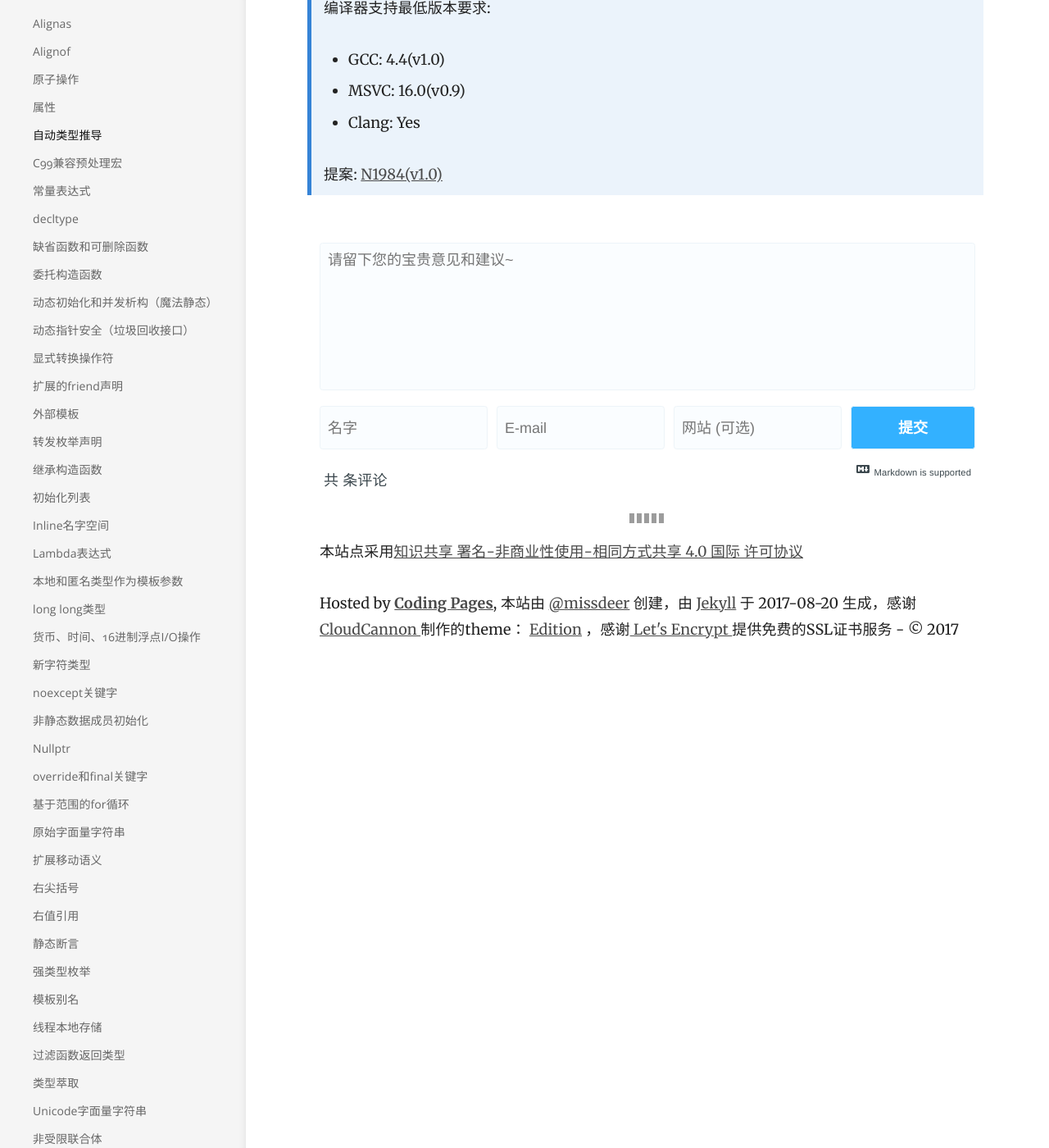
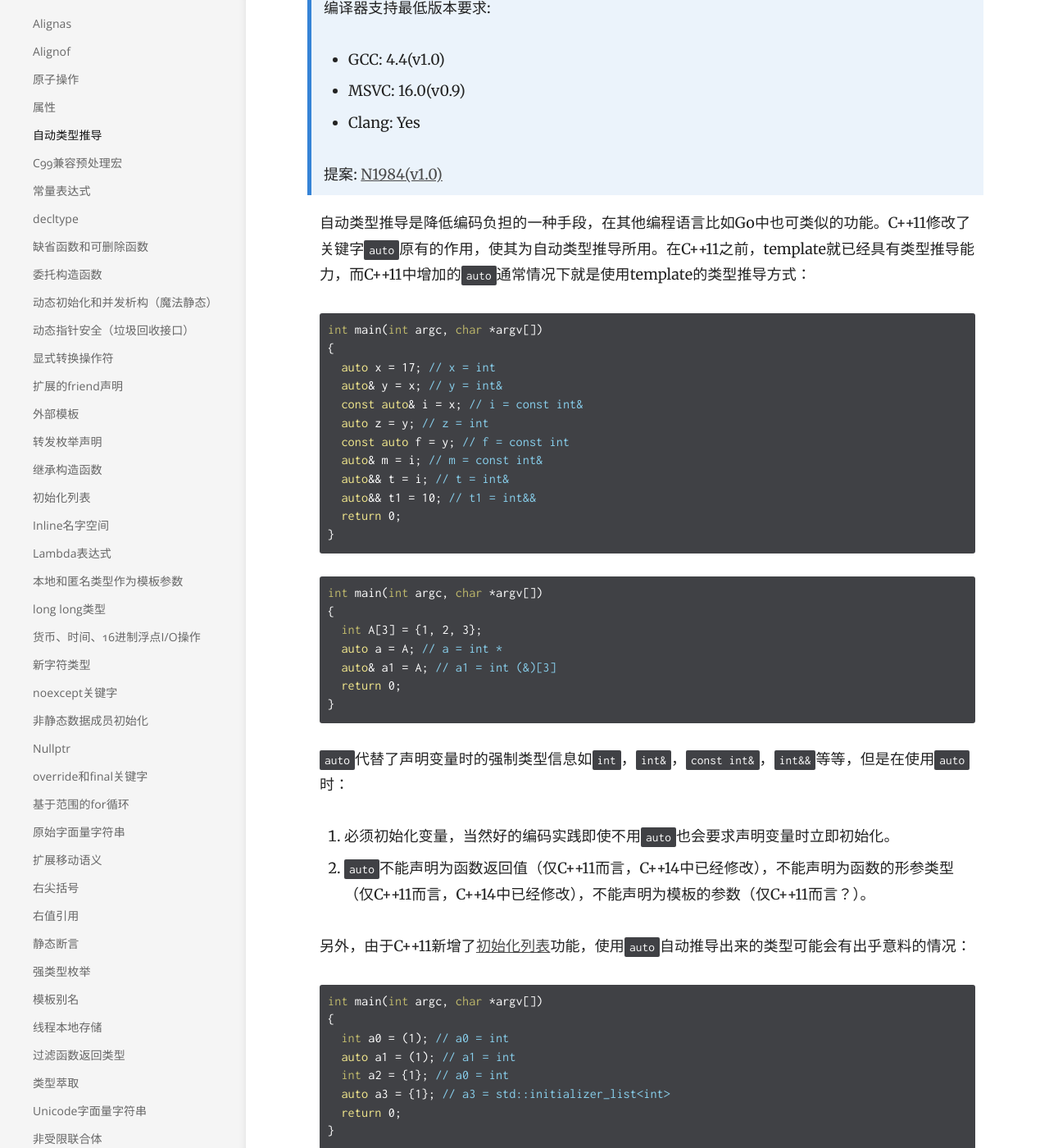
Before and after one commit to missdeer/cxxstd, a Jekyll site: the page built from _docs/C++11/auto.md, in a window 1280 px wide and 1400 px high, scrolled down 208 px. Shown: the whole window at 82% size. Built offline with Jekyll 4.4.1, drawn with Linux system fonts in a browser that asks for light colours; nearby versions of some CDN libraries; comment, search, counter and statistics services are not loaded; some of the changed text lies outside the part shown.

Commit message:
(*)update auto

````diff
--- a/_docs/C++11/auto.md
+++ b/_docs/C++11/auto.md
@@ -10,3 +10,50 @@ order: 2
 > * Clang: Yes
 >
 > 提案: [N1984(v1.0)](http://www.open-std.org/jtc1/sc22/wg21/docs/papers/2006/n1984.pdf)
+
+自动类型推导是降低编码负担的一种手段，在其他编程语言比如Go中也可类似的功能。C++11修改了关键字`auto`原有的作用，使其为自动类型推导所用。在C++11之前，template就已经具有类型推导能力，而C++11中增加的`auto`通常情况下就是使用template的类型推导方式：
+
+```c++
+int main(int argc, char *argv[])
+{
+  auto x = 17; // x = int
+  auto& y = x; // y = int&
+  const auto& i = x; // i = const int&
+  auto z = y; // z = int
+  const auto f = y; // f = const int
+  auto& m = i; // m = const int&
+  auto&& t = i; // t = int&
+  auto&& t1 = 10; // t1 = int&&
+  return 0;
+}
+```
+
+```c++
+int main(int argc, char *argv[])
+{
+  int A[3] = {1, 2, 3};
+  auto a = A; // a = int *
+  auto& a1 = A; // a1 = int (&)[3]
+  return 0;
+}
+```
+
+`auto`代替了声明变量时的强制类型信息如`int`，`int&`，`const int&`，`int&&`等等，但是在使用`auto`时：
+
+1. 必须初始化变量，当然好的编码实践即使不用`auto`也会要求声明变量时立即初始化。
+2. `auto`不能声明为函数返回值（仅C++11而言，C++14中已经修改），不能声明为函数的形参类型（仅C++11而言，C++14中已经修改），不能声明为模板的参数（仅C++11而言？）。
+
+另外，由于C++11新增了[初始化列表](./initializer-lists/)功能，使用`auto`自动推导出来的类型可能会有出乎意料的情况：
+
+```c++
+int main(int argc, char *argv[])
+{
+  int a0 = (1); // a0 = int
+  auto a1 = (1); // a1 = int
+  int a2 = {1}; // a0 = int
+  auto a3 = {1}; // a3 = std::initializer_list<int>
+  return 0;
+}
+```
+
+`a1`如愿得到`int`类型，而`a3`却跟`a2`是不同的类型，因为初始化列表拥有特有的类型`std::initializer_list<int>`。
````
